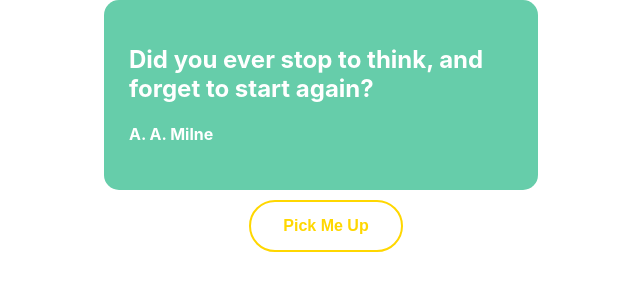
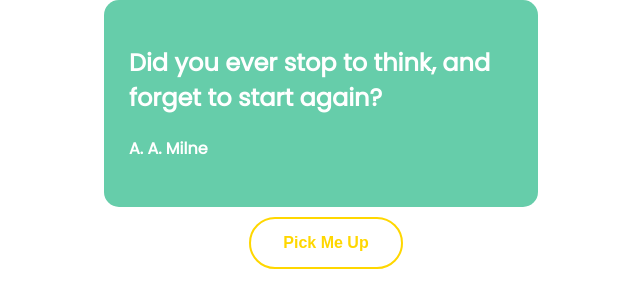
Before and after one commit to lealinin/pick-me-up, a React (Create React App) app: page / in a window 1280 px wide. Shown: the top 308 px of the page, without its empty margins (319-959 px from the left). Built offline with nearby package versions, Linux system fonts and the light colour scheme.

Commit message:
Add Poppins font to QuoteBox

```diff
--- a/src/QuoteBox.css
+++ b/src/QuoteBox.css
@@ -3,6 +3,7 @@
 .QuoteBox {
   background-color: mediumaquamarine;
   color: white;
+  font-family: 'Poppins', sans-serif;
   padding: 25px;
   max-width: 30%;
   border-radius: 15px;
```
